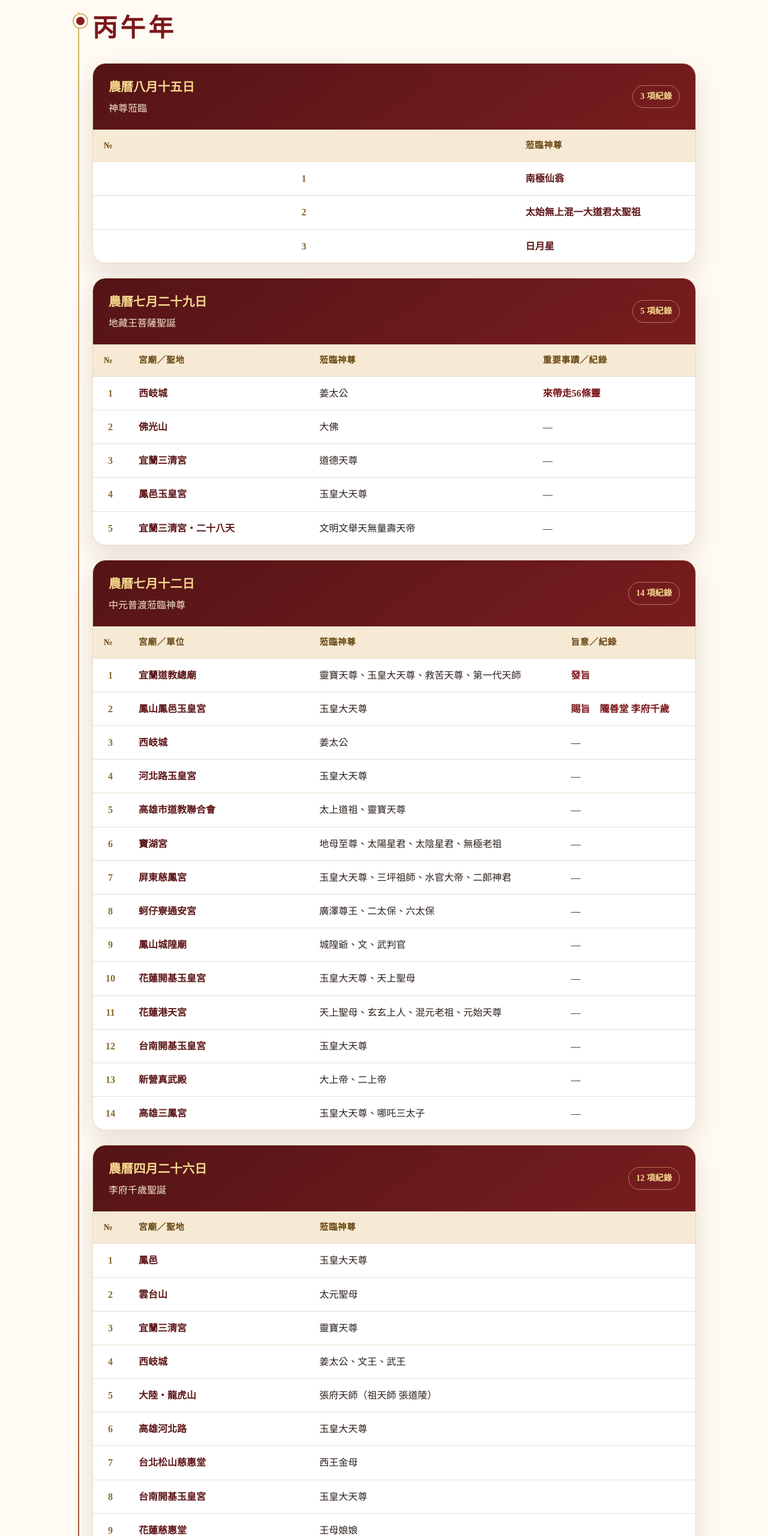
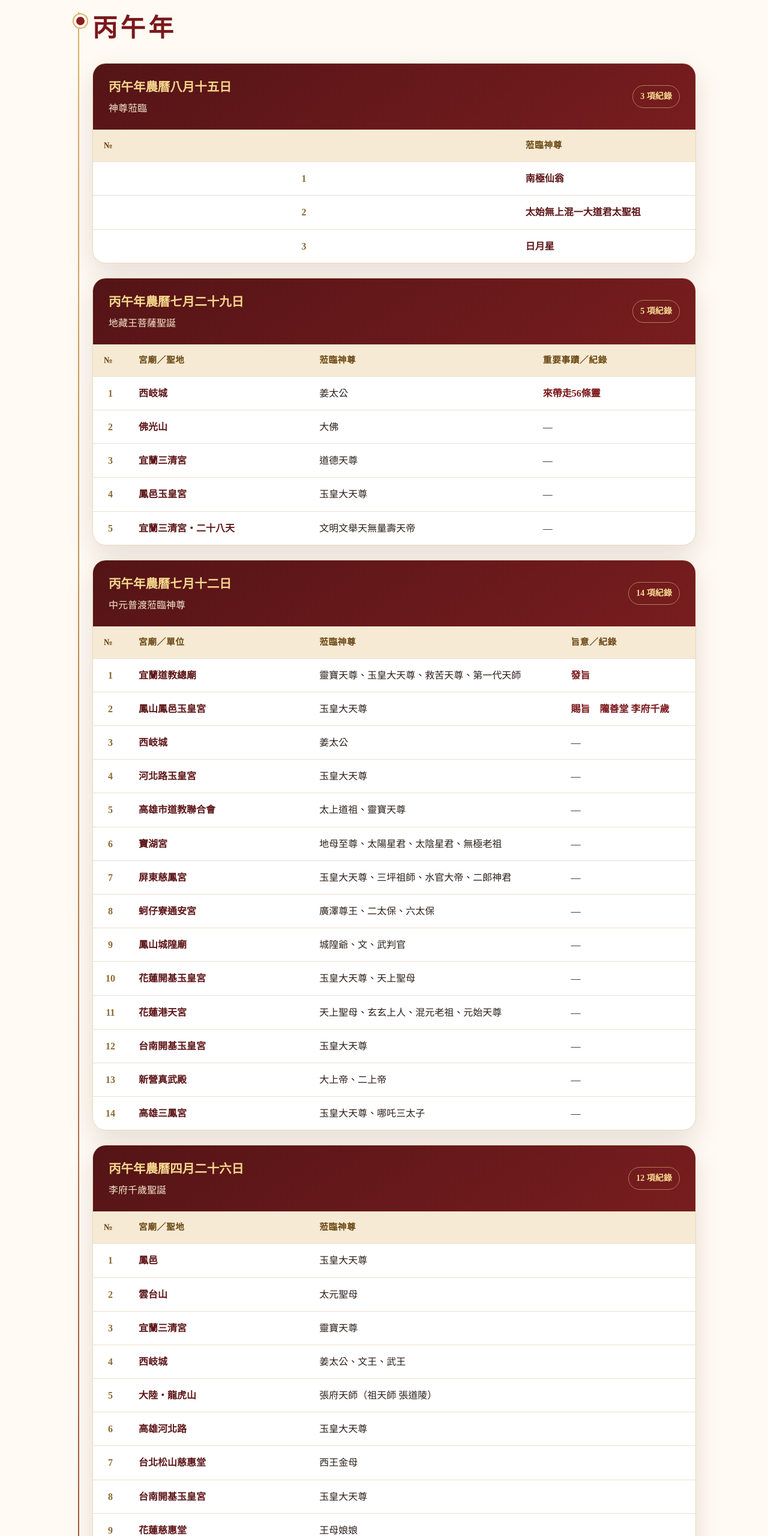
Before and after one commit to AlexLiu1975/longshan-tang-official, a plain HTML site: page public/pages/deity-visits.html in a window 1280 px wide. Shown: the part 840-3400 px from the top of the page at 60% size. Drawn offline with Linux system fonts and the light colour scheme.

Commit message:
統一神尊蒞臨日期格式

```diff
--- a/public/pages/deity-visits.html
+++ b/public/pages/deity-visits.html
@@ -23,11 +23,11 @@
       <div class="history-intro"><div class="section-heading"><span>隴善堂堂史</span><h2 id="history-title">神尊蒞臨紀錄</h2><p>現存紀錄依年份及農曆日期由新至舊排列，神尊聖號與來源地均依原始資料保存。</p></div><p class="archive-note">謹錄神尊蒞臨之時、事與聖蹟，以存堂史，傳諸後世。</p></div>
       <div class="history-timeline">
         <section class="history-year" aria-labelledby="year-bingwu"><h2 class="year-heading" id="year-bingwu">丙午年</h2>
-          <article class="history-record" data-record="丙午年-農曆八月十五日"><header class="record-heading"><div><h3 class="record-date">農曆八月十五日</h3><p class="record-event">神尊蒞臨</p></div><span class="record-count">3 項紀錄</span></header><div class="record-table-wrap"><table class="record-table"><thead><tr><th scope="col">№</th><th scope="col">蒞臨神尊</th></tr></thead><tbody><tr><td>1</td><td>南極仙翁</td></tr><tr><td>2</td><td>太始無上混一大道君太聖祖</td></tr><tr><td>3</td><td>日月星</td></tr></tbody></table></div></article>
-          <article class="history-record" data-record="丙午年-農曆七月二十九日"><header class="record-heading"><div><h3 class="record-date">農曆七月二十九日</h3><p class="record-event">地藏王菩薩聖誕</p></div><span class="record-count">5 項紀錄</span></header><div class="record-table-wrap"><table class="record-table"><thead><tr><th scope="col">№</th><th scope="col">宮廟／聖地</th><th scope="col">蒞臨神尊</th><th scope="col">重要事蹟／紀錄</th></tr></thead><tbody>
+          <article class="history-record" data-record="丙午年-農曆八月十五日"><header class="record-heading"><div><h3 class="record-date">丙午年農曆八月十五日</h3><p class="record-event">神尊蒞臨</p></div><span class="record-count">3 項紀錄</span></header><div class="record-table-wrap"><table class="record-table"><thead><tr><th scope="col">№</th><th scope="col">蒞臨神尊</th></tr></thead><tbody><tr><td>1</td><td>南極仙翁</td></tr><tr><td>2</td><td>太始無上混一大道君太聖祖</td></tr><tr><td>3</td><td>日月星</td></tr></tbody></table></div></article>
+          <article class="history-record" data-record="丙午年-農曆七月二十九日"><header class="record-heading"><div><h3 class="record-date">丙午年農曆七月二十九日</h3><p class="record-event">地藏王菩薩聖誕</p></div><span class="record-count">5 項紀錄</span></header><div class="record-table-wrap"><table class="record-table"><thead><tr><th scope="col">№</th><th scope="col">宮廟／聖地</th><th scope="col">蒞臨神尊</th><th scope="col">重要事蹟／紀錄</th></tr></thead><tbody>
             <tr><td>1</td><td>西岐城</td><td>姜太公</td><td class="record-note">來帶走56條靈</td></tr><tr><td>2</td><td>佛光山</td><td>大佛</td><td>—</td></tr><tr><td>3</td><td>宜蘭三清宮</td><td>道德天尊</td><td>—</td></tr><tr><td>4</td><td>鳳邑玉皇宮</td><td>玉皇大天尊</td><td>—</td></tr><tr><td>5</td><td>宜蘭三清宮・二十八天</td><td>文明文舉天無量壽天帝</td><td>—</td></tr>
           </tbody></table></div></article>
-          <article class="history-record" data-record="丙午年-農曆七月十二日"><header class="record-heading"><div><h3 class="record-date">農曆七月十二日</h3><p class="record-event">中元普渡蒞臨神尊</p></div><span class="record-count">14 項紀錄</span></header><div class="record-table-wrap"><table class="record-table"><thead><tr><th scope="col">№</th><th scope="col">宮廟／單位</th><th scope="col">蒞臨神尊</th><th scope="col">旨意／紀錄</th></tr></thead><tbody>
+          <article class="history-record" data-record="丙午年-農曆七月十二日"><header class="record-heading"><div><h3 class="record-date">丙午年農曆七月十二日</h3><p class="record-event">中元普渡蒞臨神尊</p></div><span class="record-count">14 項紀錄</span></header><div class="record-table-wrap"><table class="record-table"><thead><tr><th scope="col">№</th><th scope="col">宮廟／單位</th><th scope="col">蒞臨神尊</th><th scope="col">旨意／紀錄</th></tr></thead><tbody>
             <tr><td>1</td><td>宜蘭道教總廟</td><td>靈寶天尊、玉皇大天尊、救苦天尊、第一代天師</td><td class="record-note">發旨</td></tr>
             <tr><td>2</td><td>鳳山鳳邑玉皇宮</td><td>玉皇大天尊</td><td class="record-note">賜旨　隴善堂 李府千歲</td></tr>
             <tr><td>3</td><td>西岐城</td><td>姜太公</td><td>—</td></tr>
@@ -43,15 +43,15 @@
             <tr><td>13</td><td>新營真武殿</td><td>大上帝、二上帝</td><td>—</td></tr>
             <tr><td>14</td><td>高雄三鳳宮</td><td>玉皇大天尊、哪吒三太子</td><td>—</td></tr>
           </tbody></table></div></article>
-          <article class="history-record" data-record="丙午年-農曆四月二十六日"><header class="record-heading"><div><h3 class="record-date">農曆四月二十六日</h3><p class="record-event">李府千歲聖誕</p></div><span class="record-count">12 項紀錄</span></header><div class="record-table-wrap"><table class="record-table"><thead><tr><th scope="col">№</th><th scope="col">宮廟／聖地</th><th scope="col">蒞臨神尊</th></tr></thead><tbody>
+          <article class="history-record" data-record="丙午年-農曆四月二十六日"><header class="record-heading"><div><h3 class="record-date">丙午年農曆四月二十六日</h3><p class="record-event">李府千歲聖誕</p></div><span class="record-count">12 項紀錄</span></header><div class="record-table-wrap"><table class="record-table"><thead><tr><th scope="col">№</th><th scope="col">宮廟／聖地</th><th scope="col">蒞臨神尊</th></tr></thead><tbody>
             <tr><td>1</td><td>鳳邑</td><td>玉皇大天尊</td></tr><tr><td>2</td><td>雲台山</td><td>太元聖母</td></tr><tr><td>3</td><td>宜蘭三清宮</td><td>靈寶天尊</td></tr><tr><td>4</td><td>西岐城</td><td>姜太公、文王、武王</td></tr><tr><td>5</td><td>大陸・龍虎山</td><td>張府天師（祖天師 張道陵）</td></tr><tr><td>6</td><td>高雄河北路</td><td>玉皇大天尊</td></tr><tr><td>7</td><td>台北松山慈惠堂</td><td>西王金母</td></tr><tr><td>8</td><td>台南開基玉皇宮</td><td>玉皇大天尊</td></tr><tr><td>9</td><td>花蓮慈惠堂</td><td>王母娘娘</td></tr><tr><td>10</td><td>宜蘭三清宮</td><td>太始無上混一大道君太聖祖</td></tr><tr><td>11</td><td>大陸・壺公山</td><td>玉皇大天尊</td></tr><tr><td>12</td><td>內門紫竹寺</td><td>觀音佛祖</td></tr>
           </tbody></table></div></article>
-          <article class="history-record" data-record="丙午年-農曆正月初一"><header class="record-heading"><div><h3 class="record-date">農曆正月初一</h3><p class="record-event">新春團拜</p></div><span class="record-count">8 項紀錄</span></header><div class="record-table-wrap"><table class="record-table"><thead><tr><th scope="col">№</th><th scope="col">宮廟／聖地</th><th scope="col">蒞臨神尊</th></tr></thead><tbody>
+          <article class="history-record" data-record="丙午年-農曆正月初一日"><header class="record-heading"><div><h3 class="record-date">丙午年農曆正月初一日</h3><p class="record-event">新春團拜</p></div><span class="record-count">8 項紀錄</span></header><div class="record-table-wrap"><table class="record-table"><thead><tr><th scope="col">№</th><th scope="col">宮廟／聖地</th><th scope="col">蒞臨神尊</th></tr></thead><tbody>
             <tr><td>1</td><td>鳳山天公廟</td><td>玉皇大天尊</td></tr><tr><td>2</td><td>宜蘭三清宮</td><td>太始無上混一大道君太聖祖、玄玄上人、元始天王、救苦天尊、元明文舉天無量壽天帝</td></tr><tr><td>3</td><td>雲台山</td><td>太元聖母</td></tr><tr><td>4</td><td>松山慈惠堂</td><td>元始天王</td></tr><tr><td>5</td><td>宜蘭三清宮</td><td>無極至尊、昊天老祖、東華帝君、西王金母、龍王宮、王天君</td></tr><tr><td>6</td><td>鳳邑玉皇宮</td><td>玉皇大天尊</td></tr><tr><td>7</td><td>龍山寺</td><td>至聖先師 孔夫子</td></tr><tr><td>8</td><td><span class="source-unknown">來源地未註明</span></td><td>華陀仙師</td></tr>
           </tbody></table></div></article>
         </section>
         <section class="history-year" aria-labelledby="year-yisi"><h2 class="year-heading" id="year-yisi">乙巳年</h2>
-          <article class="history-record" data-record="乙巳年-農曆二月十五日"><header class="record-heading"><div><h3 class="record-date">農曆二月十五日</h3><p class="record-event">道祖聖誕</p></div><span class="record-count">14 項紀錄</span></header><div class="record-table-wrap"><table class="record-table"><thead><tr><th scope="col">№</th><th scope="col">宮廟／聖地</th><th scope="col">蒞臨神尊</th></tr></thead><tbody>
+          <article class="history-record" data-record="乙巳年-農曆二月十五日"><header class="record-heading"><div><h3 class="record-date">乙巳年農曆二月十五日</h3><p class="record-event">道祖聖誕</p></div><span class="record-count">14 項紀錄</span></header><div class="record-table-wrap"><table class="record-table"><thead><tr><th scope="col">№</th><th scope="col">宮廟／聖地</th><th scope="col">蒞臨神尊</th></tr></thead><tbody>
             <tr><td>1</td><td>鳳邑玉皇宮</td><td>玉皇大天尊</td></tr><tr><td>2</td><td>隴善堂</td><td>太上道祖</td></tr><tr><td>3</td><td>宜蘭三清宮</td><td>三清道祖、太始無上混一大道君太聖祖、盤古祖、玄玄上人</td></tr><tr><td>4</td><td>雲台山</td><td>元始天尊、道德天尊</td></tr><tr><td>5</td><td>西岐城</td><td>道德天尊</td></tr><tr><td>6</td><td>台中地母廟</td><td>地母至尊</td></tr><tr><td>7</td><td>玉尊宮</td><td>道德天尊</td></tr><tr><td>8</td><td>大陸烏光山</td><td>道德天尊</td></tr><tr><td>9</td><td>花蓮慈惠堂</td><td>瑤池金母</td></tr><tr><td>10</td><td>屏東媽祖廟慈鳳宮</td><td>玉皇大天尊</td></tr><tr><td>11</td><td>西方道場</td><td>法主公</td></tr><tr><td>12</td><td>五指山</td><td>盤古祖</td></tr><tr><td>13</td><td>宜蘭三清宮</td><td>孔夫子（無金身）</td></tr><tr><td>14</td><td><span class="source-unknown">來源地未註明</span></td><td>如來佛祖、觀音佛祖、藥師佛</td></tr>
           </tbody></table></div></article>
         </section>
```
